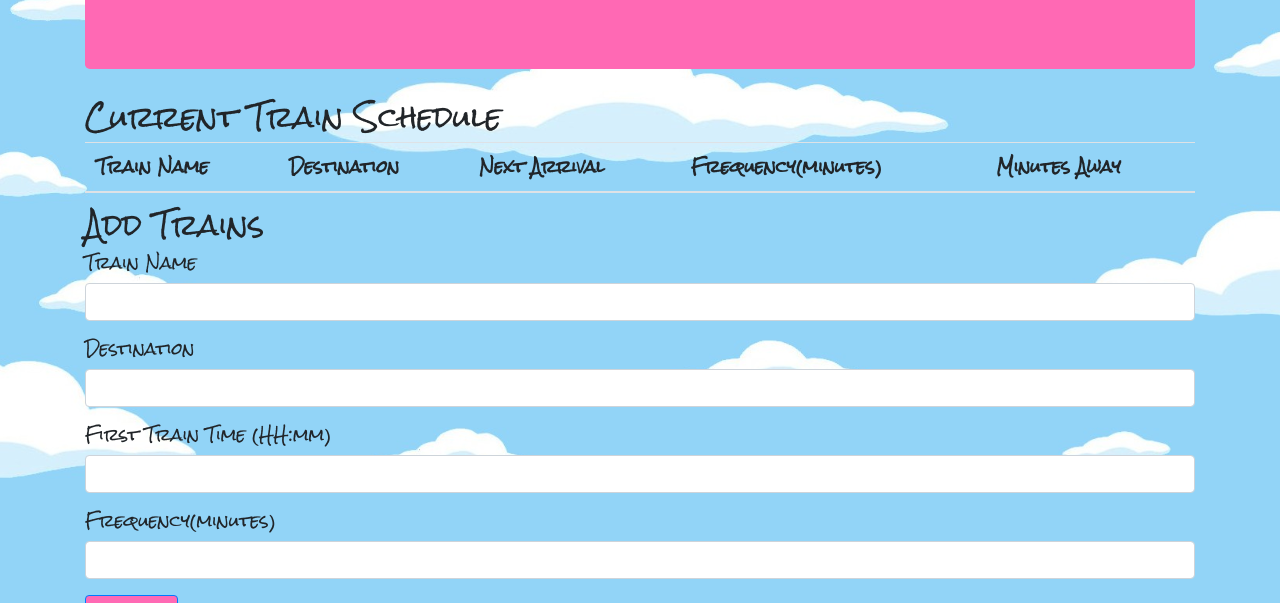
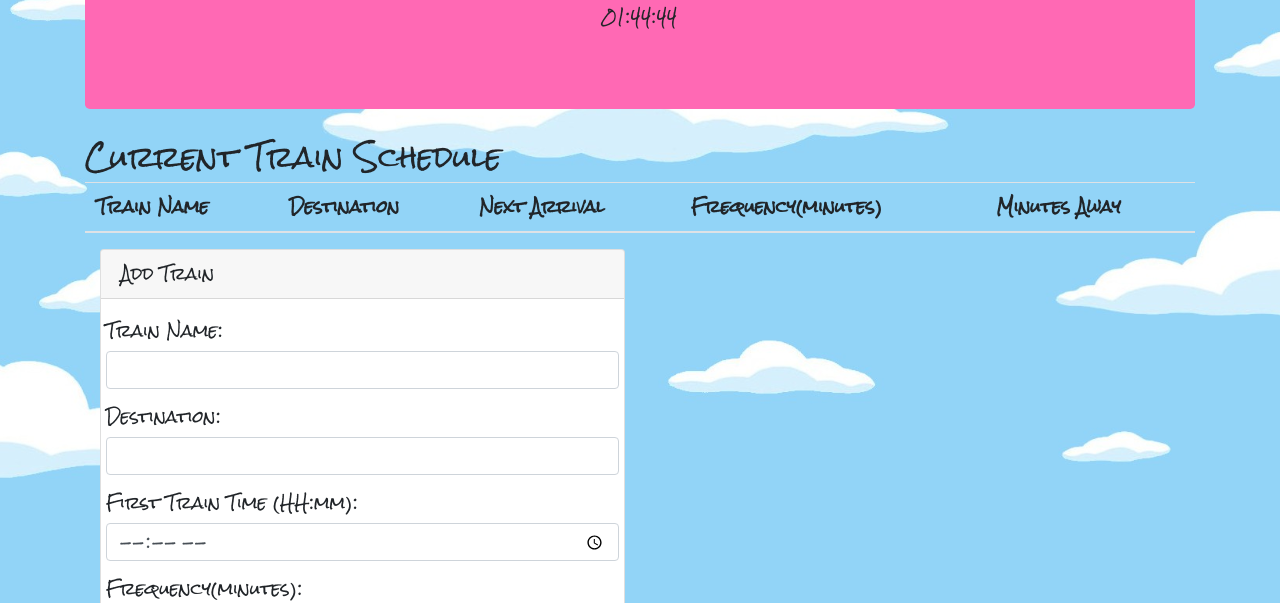
Before and after one commit to smentzer/Firebase-Assignment---Train-Scheduler-, a plain HTML site: page index.html in a window 1280 px wide. Shown: the part 197-800 px from the top of the page. Drawn offline with nearby package versions, Linux system fonts and the light colour scheme.

Commit message:
¯\_(ツ)_/¯

```diff
--- a/assets/train.js
+++ b/assets/train.js
@@ -1,27 +1,77 @@
-// Initialize Firebase
+// console.log("hello?");
+
+
+//do this when page loads
+$(document).ready(function () {
+    //why not, current time.
+    function currentTime() {
+        // console.log(time); this does work.
+        time = moment().format("HH:mm:ss");
+        $("#time").text(time);
+    }
+    //call function
+    clock = setInterval(currentTime, 1000);
+});
+
     // Initialize Firebase
     var config = {
-    apiKey: "AIzaSyCtsWfprsS9fEd900lTaERxvxlcgdgF9og",
-    authDomain: "train-schedule-app-c8289.firebaseapp.com",
-    databaseURL: "https://train-schedule-app-c8289.firebaseio.com",
-    projectId: "train-schedule-app-c8289",
-    storageBucket: "train-schedule-app-c8289.appspot.com",
-    messagingSenderId: "571289530937"
+        apiKey: "AIzaSyCekzYGz8Thy-WfImHi2N5HOxntgbH79do",
+        authDomain: "train-schedule-1a47b.firebaseapp.com",
+        databaseURL: "https://train-schedule-1a47b.firebaseio.com",
+        projectId: "train-schedule-1a47b",
+        storageBucket: "train-schedule-1a47b.appspot.com",
+        messagingSenderId: "568706187414"
       };
       firebase.initializeApp(config);
 
-
     // Assign the reference to the database to a variable named 'database'
-
     var database = firebase.database();
 
+    //buttons for adding trains
     //submit, addTrainBtn
+    $("#addTrainBtn").on("click", function (event) {
+        event.preventDefault();
+        //user input
+        var name = $("#trainName-input").val().trim();
+        var destination = $("#destination-input").val().trim();
+        var frequency = $("#frequency-input").val().trim();
+        var nextArrival = $("#nextArrival-input").val().trim();
 
-//user input
+        var addTrain = {
+            name: trainName,
+            destination: destination,
+            frequency: frequency,
+            nextArrival: nextArrival,
+        };
 
-//object to hold train data
+        database.ref().push(newTrain);
+        //testing testing
+        console.log(addTrain.name);
+        console.log(addTrain.role);
+        console.log(addTrain.start);
+        console.log(addTrain.rate);
 
+        // Clears all of the text-boxes
+        $("#trainName-input").val("");
+        $("#destination-input").val("");
+        $("#start-input").val("");
+        $("#rate-input").val("");
+    });
+    // database.ref().on("value", function(snapshot) {
+
+    // },
+
+
+
+
+
+    //create firebase event
     //train data to database
     //clear boxes
 
     //firebase to html
+    // Change the HTML to reflect
+    // $("#name-input").text(snapshot.val().trainName);
+    // $("#destination-input").text(snapshot.val().destination);
+    // $("#start-input").text(snapshot.val().  );
+    // $("#frequency-input").text(snapshot.val().frequencyt);
--- a/index.html
+++ b/index.html
@@ -30,6 +30,7 @@
         <div class="jumbotron">
             <h1 class="text-center">Train Schedule</h1>
             <h3 class="text-center">I choo choo choose you</h3>
+            <p class="text-center" id="time"></p>
         </div>
         <div class="row">
             <div class="col-lg-12">
@@ -48,44 +49,40 @@
                                     <th>Minutes Away</th>
                                 </tr>
                             </thead>
-                            <tbody>
+                            <tbody id="trainInfo" class="text-center">
 
                             </tbody>
                         </table>
                     </div>
                 </div>
 
-                <!-- Add Trains  -->
-                <div class="panel panel-primary">
-                    <div class="panel-heading">
-                        <h3 class="panel-title add">Add Trains</h3>
+                <!-- add trains -->
+                <div class="col-lg-6">
+                    <div class="card card-default">
+                        <div class="card-header">
+                            Add Train
                         </div>
-                    <div class="panel-body">
+                        <div class="card-body">
 
-                        <!-- bootstrap Form -->
-                        <form>
-                            <div class="form-group">
-                                <label for="">Train Name</label>
-                                <input type="text" class="form-control" id="trainNameInput">
+                            <form role="form">
+                                <div class="form-group row">
+                                    <label for="name-input">Train Name:</label>
+                                    <input class="form-control" id="name-input" type="text">
                                 </div>
-                            <div class="form-group">
-                                <label for="">Destination</label>
-                                <input type="text" class="form-control" id="destinationInput">
+                                <div class="form-group row">
+                                    <label for="role-input">Destination: </label>
+                                    <input class="form-control" id="destination-input" type="text">
                                 </div>
-                            <div class="form-group">
-                                <label for="">First Train Time (HH:mm)</label>
-                                <input type="text" class="form-control" id="timeInput">
+                                <div class="form-group row">
+                                    <label for="time-input">First Train Time (HH:mm): </label>
+                                    <input class="form-control" id="time-input" type="time">
                                 </div>
-                            <div class="form-group">
-                                <label for="">Frequency(minutes)</label>
-                                <input type="text" class="form-control" id="frequencyInput">
+                                <div class="form-group row">
+                                    <label for="frequency-input">Frequency(minutes): </label>
+                                    <input class="form-control" id="frequency-input" type="minutes">
                                 </div>
                                 <button type="submit" class="btn btn-primary" id="addTrainBtn">Submit</button>
                             </form>
-
-                    </div>
-                </div>
-
                         </div>
                     </div>
                 </div>
@@ -98,10 +95,17 @@
 
 
 
+
+
+
+
                 <!--jQuery-->
                 <script type="text/javascript" src="https://cdnjs.cloudflare.com/ajax/libs/jquery/3.2.1/jquery.min.js"></script>
                 <!-- javaScript-->
-    <script type="text/javascript" src="train.js"></script>
+                <script type="text/javascript" src="assets/train.js"></script>
+                <!-- Moment.js Reference -->
+                <script src="https://cdnjs.cloudflare.com/ajax/libs/moment.js/2.22.2/moment.min.js"></script>
+
 </body>
 
 </html>
```
Also changed, not shown: assets/style.css (line endings or trailing spaces). Lines whose indentation alone changed are shown as unchanged.
